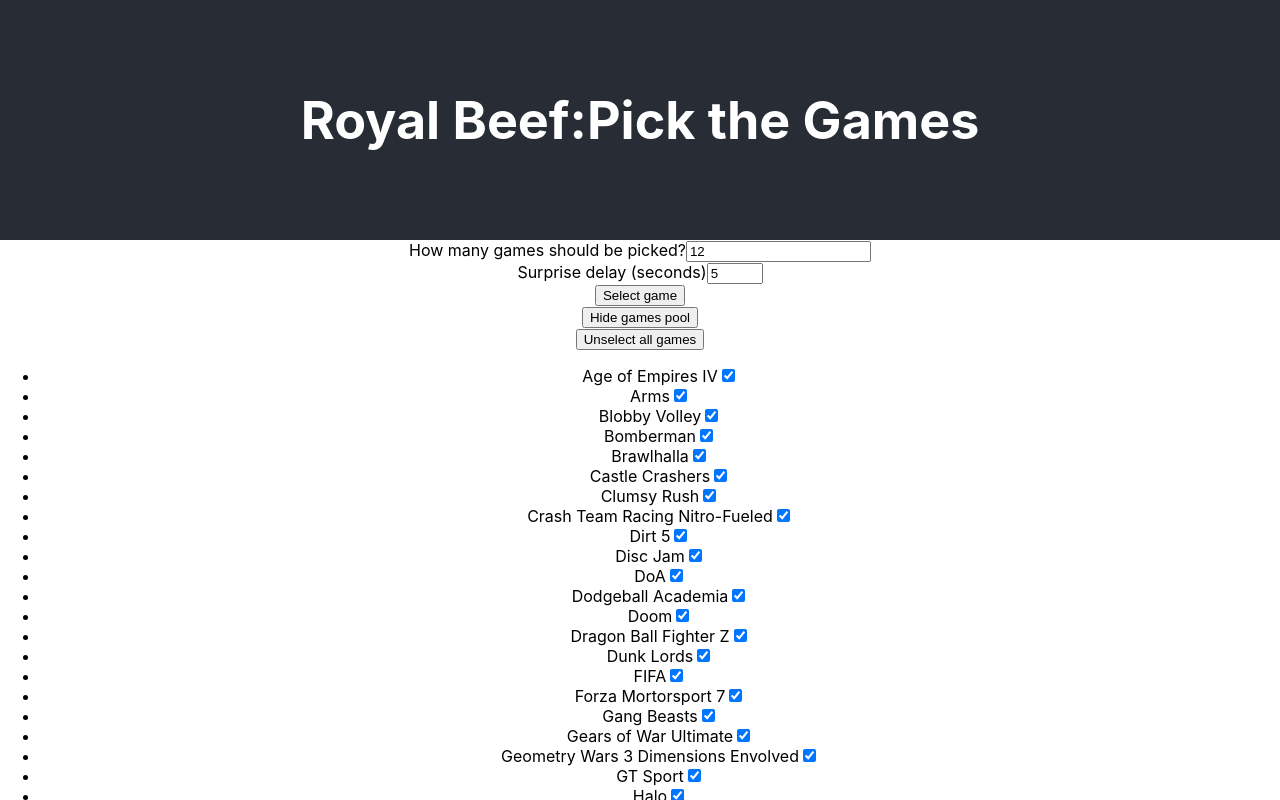
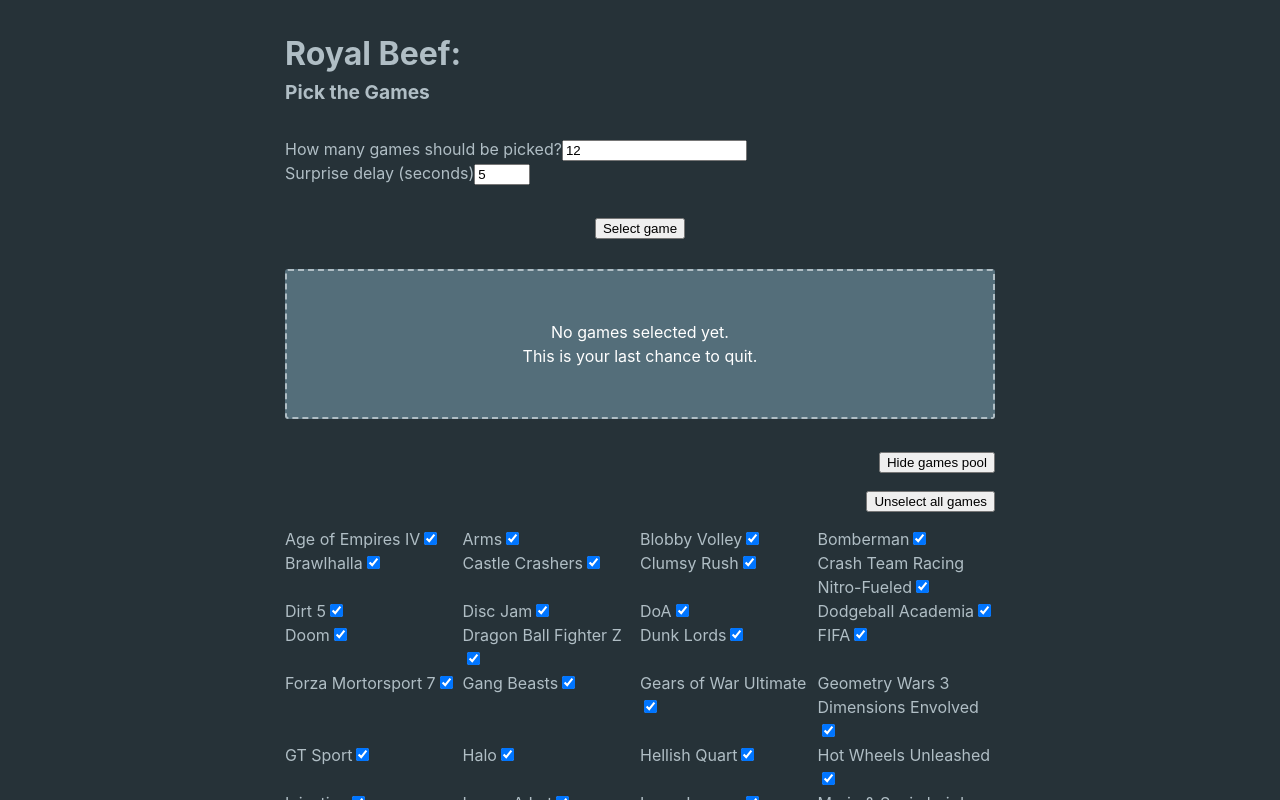
Before and after one commit to KonradRolof/beef-game-picker, a React (Create React App) app: page / in a window 1280 px wide. Both pictures are taken after a click on the button "Show games pool". Shown: the top 800 px of the page. Built offline with nearby package versions, Linux system fonts and the light colour scheme.

Commit message:
[FEATURE] adds styles basics

```diff
--- a/package.json
+++ b/package.json
@@ -16,6 +16,7 @@
     "react": "^17.0.2",
     "react-dom": "^17.0.2",
     "react-scripts": "5.0.0",
+    "sass": "^1.49.7",
     "slugify": "^1.6.5",
     "typescript": "^4.5.5",
     "web-vitals": "^2.1.4"
--- a/public/index.html
+++ b/public/index.html
@@ -24,7 +24,7 @@
       work correctly both with client-side routing and a non-root public URL.
       Learn how to configure a non-root public URL by running `npm run build`.
     -->
-    <title>React App</title>
+    <title>Beef Game Picker</title>
   </head>
   <body>
     <noscript>You need to enable JavaScript to run this app.</noscript>
--- a/src/App.css
+++ /dev/null
@@ -1,24 +0,0 @@
-.App {
-  text-align: center;
-}
-
-@media (prefers-reduced-motion: no-preference) {
-  .App-logo {
-    animation: App-logo-spin infinite 20s linear;
-  }
-}
-
-.App-header {
-  background-color: #282c34;
-  min-height: 30vh;
-  display: flex;
-  flex-direction: column;
-  align-items: center;
-  justify-content: center;
-  font-size: calc(10px + 2vmin);
-  color: white;
-}
-
-.App-link {
-  color: #61dafb;
-}
--- a/src/App.tsx
+++ b/src/App.tsx
@@ -1,5 +1,5 @@
 import React, { useEffect, useReducer, useState } from 'react';
-import './App.css';
+import './scss/App.scss';
 import Picker from './components/Picker';
 import useGames from './hooks/useGames.hook';
 import ActionInterface from './interfaces/Action.interface';
@@ -31,29 +31,37 @@
   } as ActionInterface), [games]);
 
   return (
-    <div className="App">
-      <header className="App-header">
+    <div className="BeefGamePicker">
+      <div className="BeefGamePicker__container">
+        <header className="BeefGamePicker__header">
           <h1>Royal Beef:
             <span>Pick the Games</span>
           </h1>
         </header>
         <div>
           { 0 === gamesPool.length ? (
-          <p>Loading</p>
+            <p>Loading ...</p>
           ) : (
             <>
               <Picker games={gamesPool} />
               <section className="games-pool">
                 <header className="games-pool__header">
-                <button onClick={() => setShowPool((state) => !state)}>
+                  <button
+                    className="btn"
+                    onClick={() => setShowPool((state) => !state)}
+                  >
                     { showPool ? 'Hide games pool' : 'Show games pool' }
                   </button>
                 </header>
                 { showPool && (
                   <>
-                  <div>
-                    <button onClick={() => handleUnselectAll()}>Unselect all games</button>
+                    <div className="games-pool__control">
+                      <button
+                        className="btn"
+                        onClick={() => handleUnselectAll()}
+                      >Unselect all games</button>
                     </div>
+                    <div className="games-pool__body">
                       <ul>
                         {gamesPool.map((game) => (
                         <li key={game.slug}>
@@ -64,6 +72,7 @@
                         </li>
                         ))}
                       </ul>
+                    </div>
                   </>
                 ) }
               </section>
@@ -71,6 +80,7 @@
           )}
         </div>
       </div>
+    </div>
   );
 }
 
--- a/src/components/Picker.tsx
+++ b/src/components/Picker.tsx
@@ -2,6 +2,7 @@
 import Game from "../interfaces/Game.interface";
 import Counter from "./Counter";
 import PickItem from "./PickItem";
+import '../scss/Picker.scss';
 
 const DEFAULT_GAME_COUNT = 12;
 const DEFAULT_PICK_DELAY = 5;
@@ -81,11 +82,13 @@
           />
         </div>
       </div>
-      <button
-        className="btn"
-        onClick={() => pickGame()}
-        { ...buttonOptions }
-      >Select game</button>
+      <div className="Picker__cta">
+        <button
+          className="btn"
+          onClick={() => pickGame()}
+          { ...buttonOptions }
+        >Select game</button>
+      </div>
       { null !== newPick && (
         <Counter
           game={ newPick }
@@ -93,7 +96,7 @@
           onCountdownEnd={onCountdownEnd}
         />
       ) }
-      { 0 < picks.length && (
+      { 0 < picks.length ? (
         <>
           <h2>The games you play:</h2>
           <ul>
@@ -104,6 +107,11 @@
             )) }
           </ul>
         </>
+      ) : (
+        <div className="Picker__warning">
+          <p>No games selected yet.</p>
+          <p>This is your last chance to quit.</p>
+        </div>
       ) }
     </section>
   );
--- /dev/null
+++ b/src/scss/App.scss
@@ -0,0 +1,71 @@
+@import "./settings";
+
+@media (prefers-reduced-motion: no-preference) {
+  .App-logo {
+    animation: App-logo-spin infinite 20s linear;
+  }
+}
+
+.BeefGamePicker {
+  background-color: $mat-background;
+  box-sizing: border-box;
+  color: $mat-foreground;
+  line-height: 1.5;
+  min-height: 100vh;
+  padding-bottom: 30px;
+
+  *,
+  *::before,
+  *::after {
+    box-sizing: border-box;
+  }
+}
+
+.BeefGamePicker__container {
+  margin: 0 auto;
+  max-width: 750px;
+  padding: 0 20px;
+  width: 100%;
+}
+
+.BeefGamePicker__header {
+  padding: 30px 0;
+
+  h1 {
+    margin: 0;
+
+    span {
+      display: block;
+      font-size: 0.6em;
+    }
+  }
+}
+
+.games-pool {
+  padding: 30px 0;
+}
+
+.games-pool__header {
+  text-align: right;
+}
+
+.games-pool__control {
+  padding: 15px 0;
+  text-align: right;
+}
+
+.games-pool__body {
+  ul {
+    display: flex;
+    flex-wrap: wrap;
+    list-style: none;
+    margin: 0;
+    padding: 0;
+  }
+
+  li {
+    margin: 0;
+    padding: 0;
+    width: 25%;
+  }
+}
--- /dev/null
+++ b/src/scss/Picker.scss
@@ -0,0 +1,27 @@
+@import './settings';
+
+.Picker_settings {
+    margin-bottom: 30px;
+}
+
+.Picker__cta {
+    margin-bottom: 30px;
+    text-align: center;
+}
+
+.Picker__warning {
+    align-items: center;
+    background-color: $mat-selection-background;
+    border: 2px dashed $mat-foreground;
+    border-radius: $ci-border-radius;
+    color: $mat-selection-foreground;
+    display: flex;
+    flex-direction: column;
+    justify-content: center;
+    min-height: 150px;
+    width: 100%;
+
+    p {
+        margin: 0;
+    }
+}
--- /dev/null
+++ b/src/scss/_settings.scss
@@ -0,0 +1,22 @@
+$ci-primary: #f07178;
+$ci-darkest: #212121;
+
+$mat-background: #263238;
+$mat-foreground: #B0BEC5;
+$mat-text: #607D8B;
+$mat-selection-background: #546E7A;
+$mat-selection-foreground: #FFFFFF;
+$mat-buttons: #2E3C43;
+$mat-second-background: #32424A;
+$mat-disabled: #415967;
+$mat-contrast: #1E272C;
+$mat-active: #314549;
+$mat-border: #2A373E;
+$mat-highlight: #425B67;
+$mat-tree: #546E7A70;
+$mat-notifications: #1E272C;
+
+$white: #fff;
+$black: #000;
+
+$ci-border-radius: 3px;
```
Also changed, not shown: 1 other file (tests, documents, lock files or other folders). Lines whose indentation alone changed are shown as unchanged.
